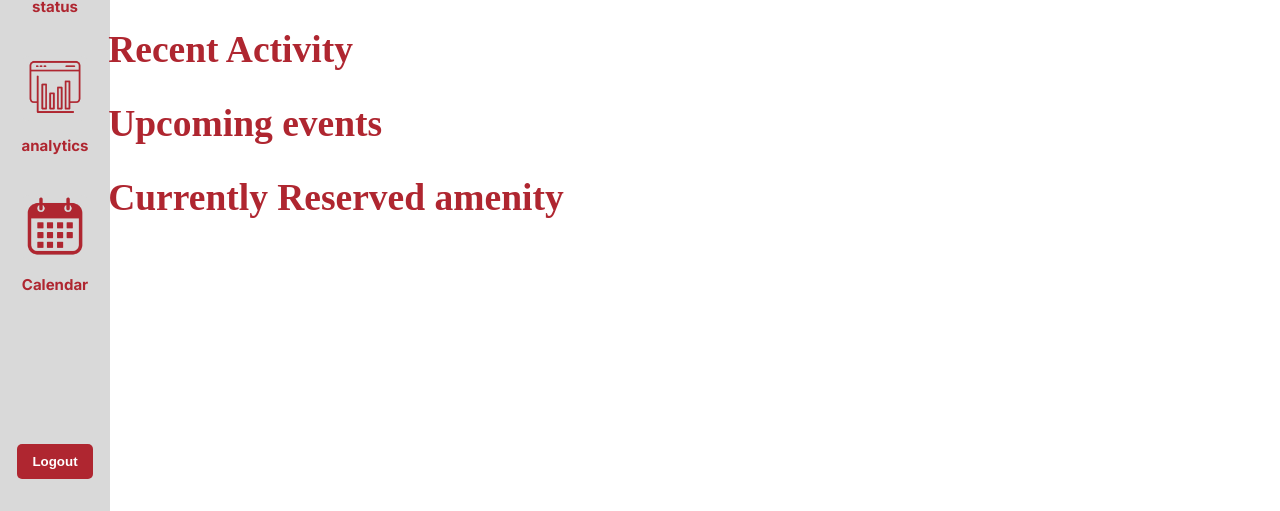
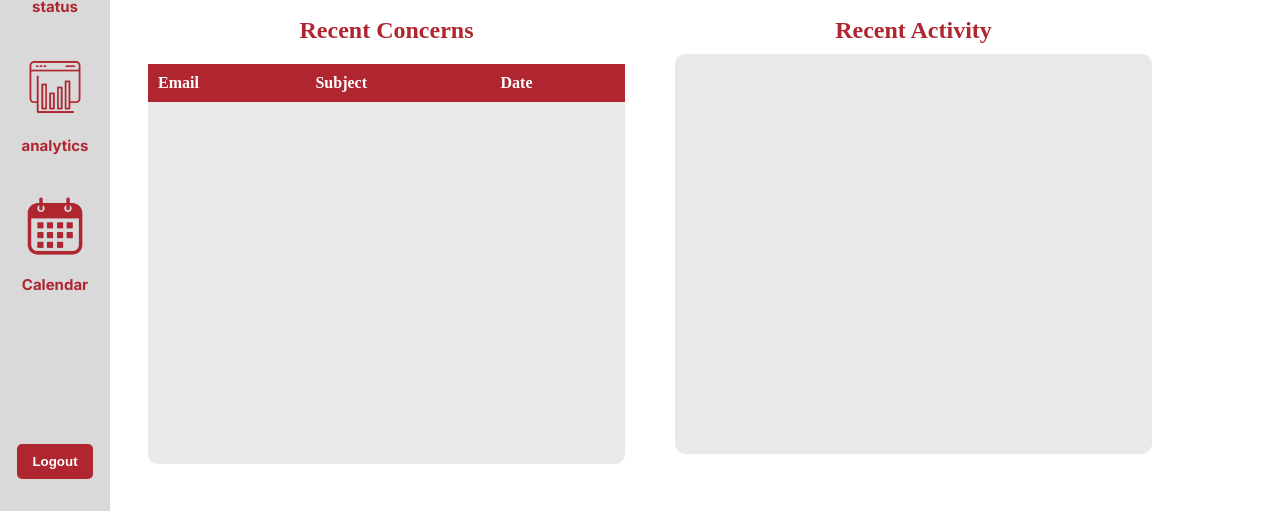
Before and after one commit to itstani/CapstoneJolinHamorPacson, a website: page Webpages/AdHome.html in a window 1280 px wide. Shown: the part 281-792 px from the top of the page. Drawn offline with Linux system fonts and the light colour scheme; files that its build step writes are made by us from their sources; no server answers; files whose address does not match are found by name.

Commit message:
added table for concerns

```diff
--- a/Webpages/AdHome.html
+++ b/Webpages/AdHome.html
@@ -119,15 +119,82 @@
             margin-left: 20px;
         }
 
-        .recentactivity, .upcomingevents, .currentlyreservedamenity {
+        .recentactivity, .upcomingevents, .currentlyreservedamenity, .recentconcerns {
             font-family: bold;
             color: #AF2630;
             font-size: 25px;
             margin-left: 5%;
             position: relative;
         }
+        .section-title {
+            font-family: 'bold';
+            color: #AF2630;
+            font-size: 25px;
+            text-align: center;
+            margin-bottom: 15px;
+        }
 
-        /* Optional: Responsive adjustments */
+        .container {
+            display: grid;
+            grid-template-columns: repeat(2, 1fr);
+            gap: 50px;
+            padding-left: 100px;
+            padding-right: 100px;
+        }
+
+        .box {
+
+             background-color: #ffffff;
+        }
+
+        .section-title {
+            font-size: 24px;
+            font-weight: bold;
+            color: #AF2630;
+            margin-bottom: 10px;
+          }
+
+        .content-box {
+           height: 400px;
+           background-color: #e9e9e9;
+           border-radius: 10px;
+        }
+
+
+ /*----------------------------------------------Recent Concerns style-----------------------*/
+ .concern-table {
+
+    width: 100%;
+    border-collapse: collapse;
+    margin-top: 20px;
+}
+
+.concern-table th, .concern-table td {
+    padding: 10px;
+    text-align: left;
+
+}
+
+.concern-table th {
+    background-color: #AF2630;
+    color: white;
+    font-weight: bold;
+
+}
+
+.concern-table tr:nth-child(even) {
+    background-color: #f9f9f9;
+}
+
+.concern-table tr:hover {
+    background-color: #e9e9e9;
+}
+
+/*----------------------------------------------Recent Concerns style-----------------------*/
+
+
+
+
         @media (max-width: 600px) {
           .search-bar {
             width: 100%;
@@ -176,25 +243,81 @@
           <p id="username"></p>
           <img src="/images/AvidaSettingsLogo.png" alt="Avida Settings Logo">
         </div>
+        <div class="container">
+          <div class="box">
+              <h2 class="section-title">Recent Concerns</h2>
+              <div class="content-box">
+                <table class="concern-table">
+                  <thead>
+                      <tr>
+                          <th>Email</th>
+                          <th>Subject</th>
+                          <th>Date</th>
+                      </tr>
+                  </thead>
+                  <tbody id="concernTableBody">
 
-        <div class = "recentactivity">
-          <h2>Recent Activity</h2>
 
-        </div>
+                  </tbody>
+              </table>
+              </div>
 
-        <div class = "upcomingevents">
-          <h2>Upcoming events</h2>
+          </div>
+          <div class="box">
+              <h2 class="section-title">Recent Activity</h2>
+              <div class="content-box"></div>
+          </div>
+          <div class="box">
+              <h2 class="section-title">Upcoming Events</h2>
+              <div class="content-box"></div>
+          </div>
+          <div class="box">
+              <h2 class="section-title">Currently Reserved Amenity</h2>
+              <div class="content-box"></div>
+          </div>
+      </div>
 
-        </div>
 
-        <div class = "currentlyreservedamenity">
-          <h2>Currently Reserved amenity</h2>
-
-        </div>
 
       </div>
 
         <script>
+//recent concerns---------------------------------------------------------
+// Load recent concerns data
+async function loadConcerns() {
+    try {
+        const response = await fetch('/getConcerns');
+        const concerns = await response.json();
+
+        if (concerns.length === 0) {
+            console.log('No concerns found');
+        }
+
+        const tableBody = document.querySelector('.concern-table tbody');
+        tableBody.innerHTML = '';
+
+        concerns.forEach(concern => {
+            const row = document.createElement('tr');
+            row.innerHTML = `
+                <td>${concern.email}</td>
+                <td>${concern.subject}</td>
+                <td>${new Date(concern.createdAt).toLocaleDateString()}</td>
+            `;
+            tableBody.appendChild(row);
+        });
+    } catch (error) {
+        console.error('Error loading concerns:', error);
+    }
+}
+
+
+window.onload = loadConcerns;
+
+//recent concerns---------------------------------------------------------
+
+
+
+
           document.getElementById('logoutButton').addEventListener('click', async () => {
             // Optional: Send a request to the server to clear the session
             const response = await fetch('/logout', { method: 'POST' });
```
